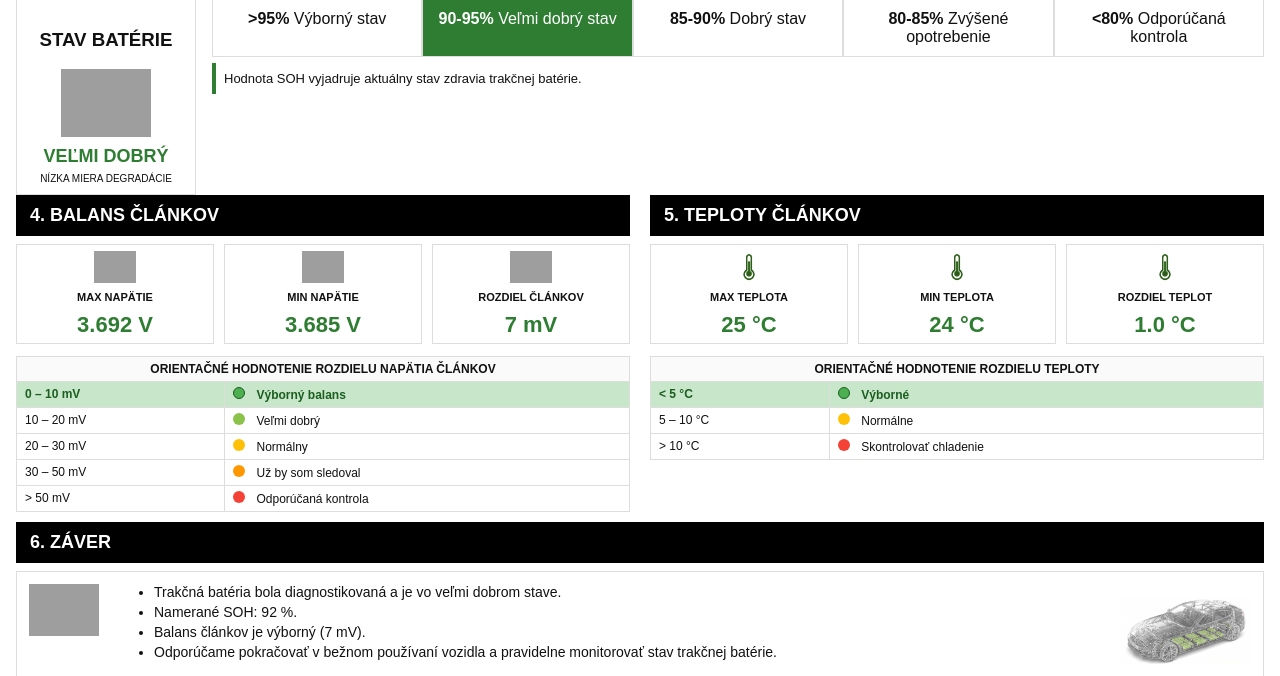
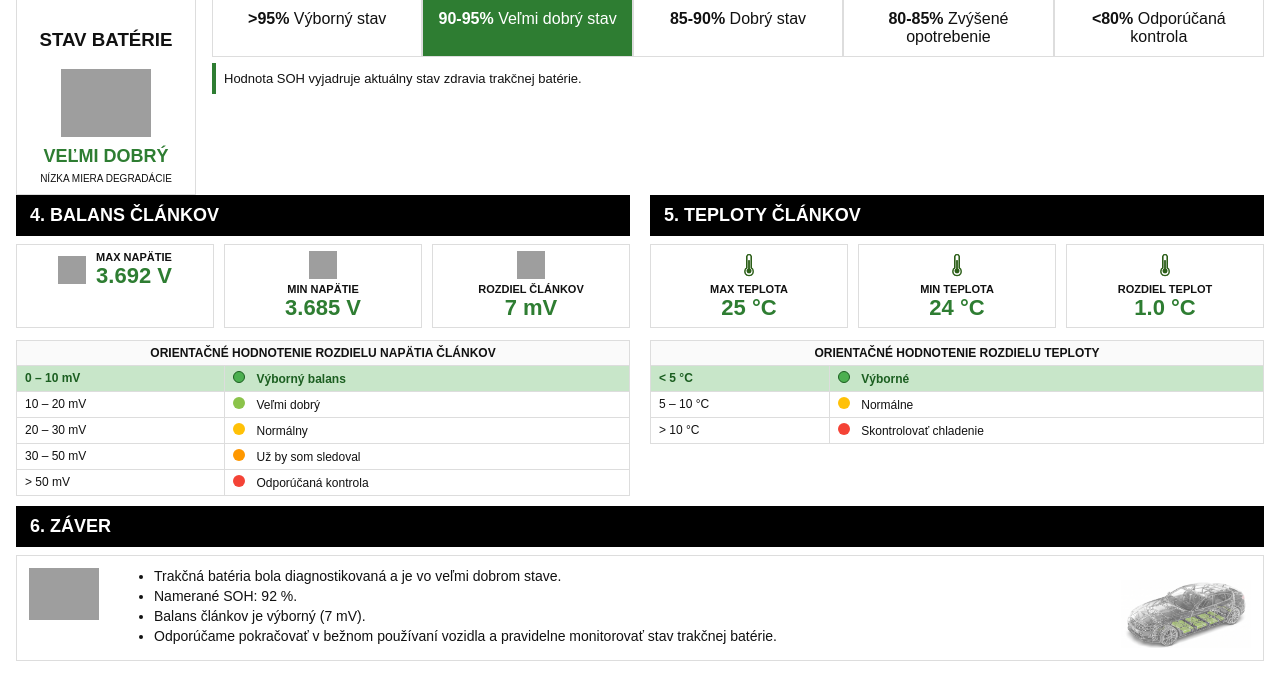
Before and after one commit to marianblaha/pdf-upravy, a FastAPI app: page /preview in a window 1280 px wide. Shown: the part 672-1348 px from the top of the page. Run offline with FastAPI, Linux system fonts and the light colour scheme; grey boxes are pictures that could not be loaded.

```diff
--- a/templates/report.html
+++ b/templates/report.html
@@ -275,6 +275,30 @@ body{
 
 /* BALANCE */
 
+
+.balance-row{
+    display:flex;
+    align-items:center;
+    justify-content:center;
+    gap:10px;
+}
+
+.balance-icon{
+    width:28px;
+    height:28px;
+}
+
+.balance-title{
+    font-size:11px;
+    font-weight:bold;
+}
+
+.balance-value{
+    font-size:22px;
+    font-weight:bold;
+    color:#2e7d32;
+}
+
 .balance{
     display:flex;
     gap:10px;
@@ -285,26 +309,6 @@ body{
     border:1px solid #ddd;
     text-align:center;
     padding:6px;
-}
-
-.balance-title{
-    font-size:11px;
-    font-weight:bold;
-	line-height:1.1;
-}
-
-.balance-value{
-    font-size:22px;
-    color:#2e7d32;
-    font-weight:bold;
-    margin-top:10px;
-	line-height:1.1;
-}
-
-.balance-icon{
-    height:32px;
-    margin-bottom:4px;
-    object-fit:contain;
 }
 
 .balance-table{
@@ -719,17 +723,23 @@ body{
 
 					<div class="balance-card">
 
+						<div class="balance-row">
+
 							<img
 								src="{{ base_url }}/static/icons/cellvoltage.png"
 								class="balance-icon"
 							>
 
+							<div>
 								<div class="balance-title">
 									MAX NAPÄTIE
 								</div>
 
 								<div class="balance-value">
 									{{ maxCellVoltage }} V
+								</div>
+							</div>
+
 						</div>
 
 					</div>
```
Lines whose indentation alone changed are shown as unchanged.
